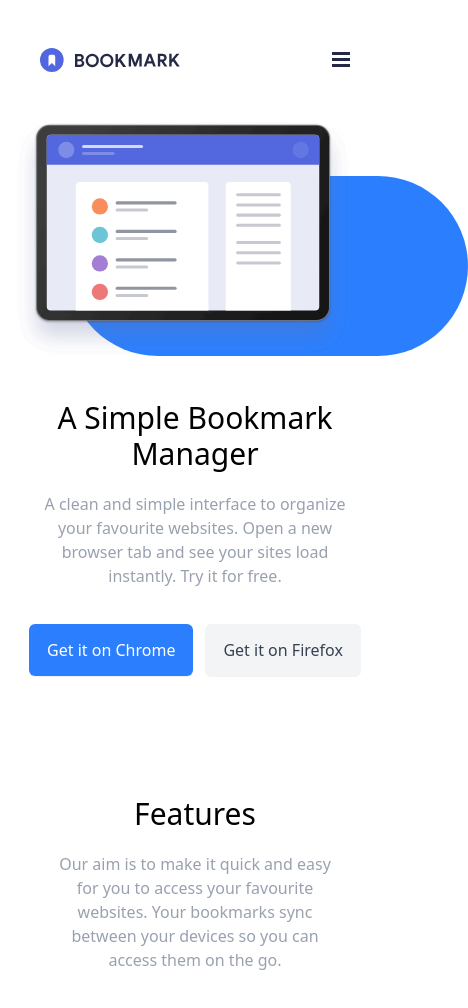
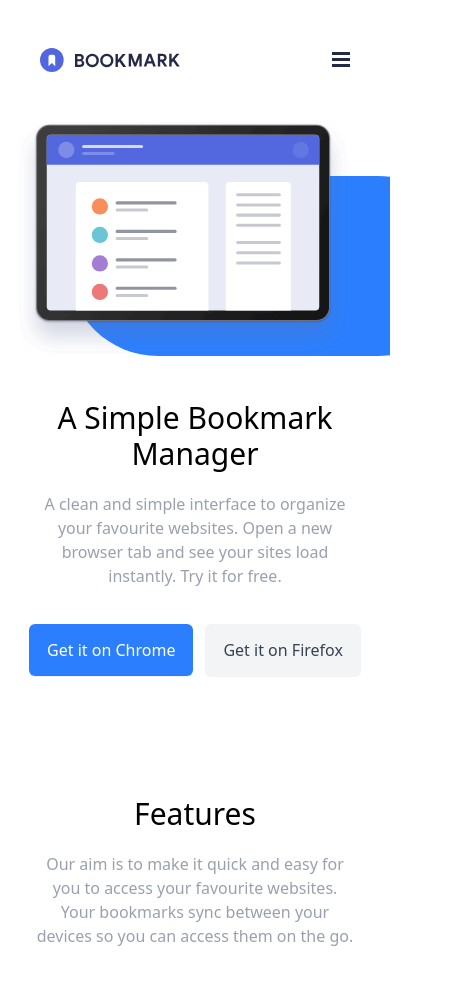
Before and after one commit to mstne03/Sprint-5, a React (Vite) app: page / in a window 390 px wide. Shown: the top 1008 px of the page, 468 px wide, since content can reach past the window. Built offline with nearby package versions, Linux system fonts and the light colour scheme.

Commit message:
Creates content-section component

```diff
--- a/index.html
+++ b/index.html
@@ -4,6 +4,7 @@
     <meta charset="UTF-8" />
     <link rel="icon" type="image/svg+xml" href="/favicon-32x32.png" />
     <meta name="viewport" content="width=device-width, initial-scale=1.0" />
+    <link rel="stylesheet" href="./src/styles/custom.css">
     <title>Bookmark</title>
   </head>
   <body>
--- a/src/components/ButtonComponent/ButtonComponent.tsx
+++ b/src/components/ButtonComponent/ButtonComponent.tsx
@@ -1,21 +1,27 @@
 interface ButtonComponentProps {
   text:string,
   bg_color:string,
-  text_color:string
+  text_color:string,
+  borders?:string
 }
 
-const ButtonComponent = (props:ButtonComponentProps) => (
+const ButtonComponent = ({
+  text,
+  bg_color,
+  text_color,
+  borders = ""
+}: ButtonComponentProps) => (
   <button className={`
             rounded-md
             font-medium
             px-4.5
             py-3.5
             shadow-2xs
-            ${props.bg_color}
-            ${props.text_color}
+            ${bg_color}
+            ${text_color}
             `}
   >
-    {props.text}
+    {text}
   </button>
 );
 
--- a/src/components/ContentSection/ContentSection.tsx
+++ b/src/components/ContentSection/ContentSection.tsx
@@ -1,9 +1,11 @@
+import ContentTabs from '../ContentTabs/ContentTabs'
+
 interface ContentSectionProps {
 
 }
 
 const ContentSection = (props:ContentSectionProps) => (
-  <section className="my-30 mx-9">
+  <section className="my-30 mx-5 space-y-8">
     <div className="px-4 space-y-5">
       <h1 className="text-3xl text-center font-medium">
         Features
@@ -17,7 +19,7 @@ const ContentSection = (props:ContentSectionProps) => (
       </p>
     </div>
 
-
+    <ContentTabs/>
   </section>
 );
 
--- /dev/null
+++ b/src/components/ContentTabs/ContentTabs.tsx
@@ -0,0 +1,13 @@
+interface ContentTabsProps {
+
+}
+
+const ContentTabs = (props:ContentTabsProps) => (
+  <div>
+    <span>
+
+    </span>
+  </div>
+);
+
+export default ContentTabs;
--- /dev/null
+++ b/src/styles/custom.css
@@ -0,0 +1,5 @@
+@media only screen and (max-width:480px) {
+    #root {
+        overflow-x: hidden;
+    }
+}
--- a/src/styles/index.css
+++ b/src/styles/index.css
@@ -188,11 +188,35 @@
   .z-10 {
     z-index: 10;
   }
+  .mx-1 {
+    margin-inline: calc(var(--spacing) * 1);
+  }
+  .mx-2 {
+    margin-inline: calc(var(--spacing) * 2);
+  }
+  .mx-4 {
+    margin-inline: calc(var(--spacing) * 4);
+  }
+  .mx-5 {
+    margin-inline: calc(var(--spacing) * 5);
+  }
+  .mx-6 {
+    margin-inline: calc(var(--spacing) * 6);
+  }
+  .mx-6\.5 {
+    margin-inline: calc(var(--spacing) * 6.5);
+  }
   .mx-7 {
     margin-inline: calc(var(--spacing) * 7);
   }
+  .mx-8 {
+    margin-inline: calc(var(--spacing) * 8);
+  }
   .mx-9 {
     margin-inline: calc(var(--spacing) * 9);
+  }
+  .mx-9\.5 {
+    margin-inline: calc(var(--spacing) * 9.5);
   }
   .mx-10 {
     margin-inline: calc(var(--spacing) * 10);
@@ -266,11 +290,25 @@
       margin-block-end: calc(calc(var(--spacing) * 7) * calc(1 - var(--tw-space-y-reverse)));
     }
   }
+  .space-y-8 {
+    :where(& > :not(:last-child)) {
+      --tw-space-y-reverse: 0;
+      margin-block-start: calc(calc(var(--spacing) * 8) * var(--tw-space-y-reverse));
+      margin-block-end: calc(calc(var(--spacing) * 8) * calc(1 - var(--tw-space-y-reverse)));
+    }
+  }
   .space-y-9 {
     :where(& > :not(:last-child)) {
       --tw-space-y-reverse: 0;
       margin-block-start: calc(calc(var(--spacing) * 9) * var(--tw-space-y-reverse));
       margin-block-end: calc(calc(var(--spacing) * 9) * calc(1 - var(--tw-space-y-reverse)));
+    }
+  }
+  .space-y-10 {
+    :where(& > :not(:last-child)) {
+      --tw-space-y-reverse: 0;
+      margin-block-start: calc(calc(var(--spacing) * 10) * var(--tw-space-y-reverse));
+      margin-block-end: calc(calc(var(--spacing) * 10) * calc(1 - var(--tw-space-y-reverse)));
     }
   }
   .space-y-70 {
```
